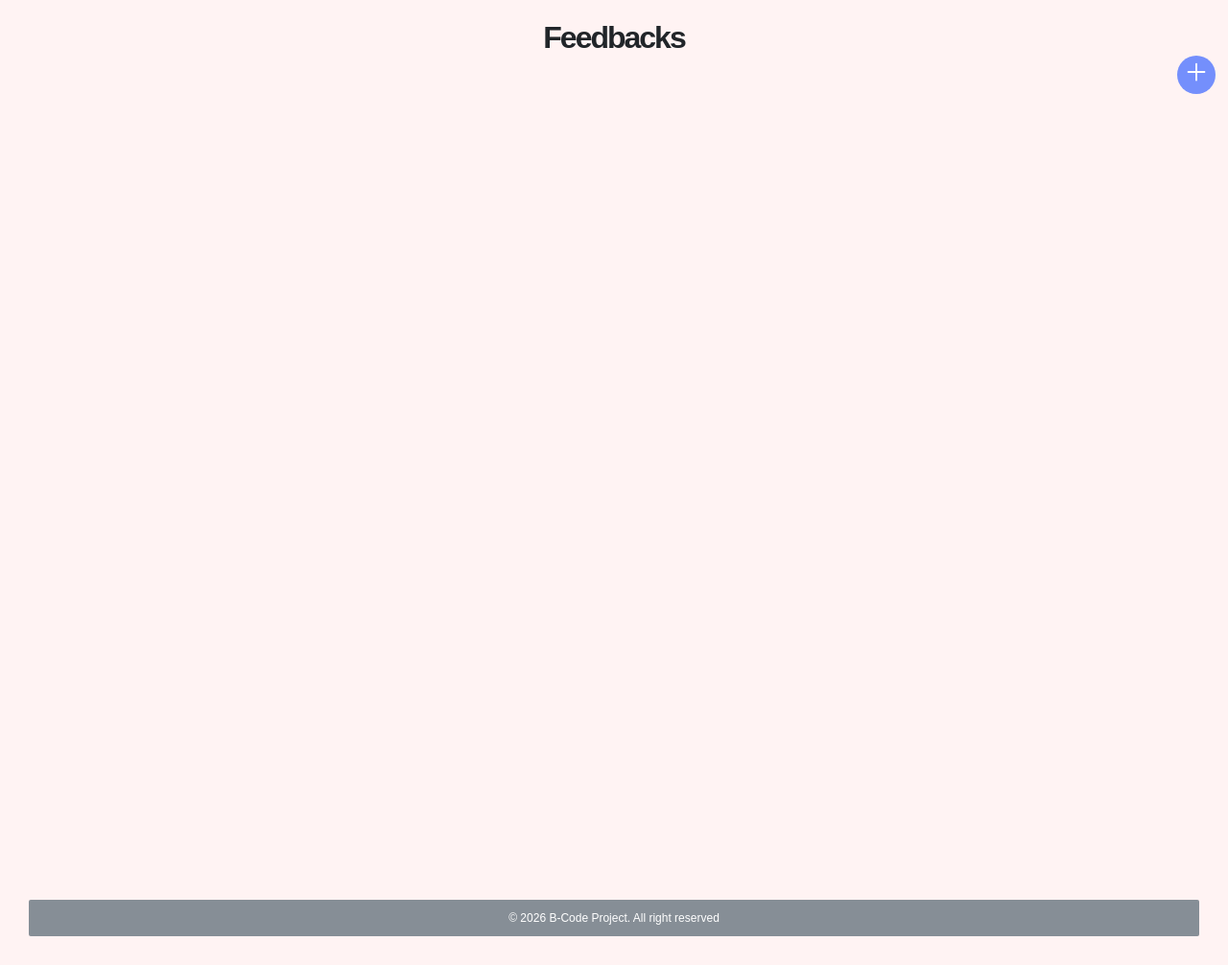
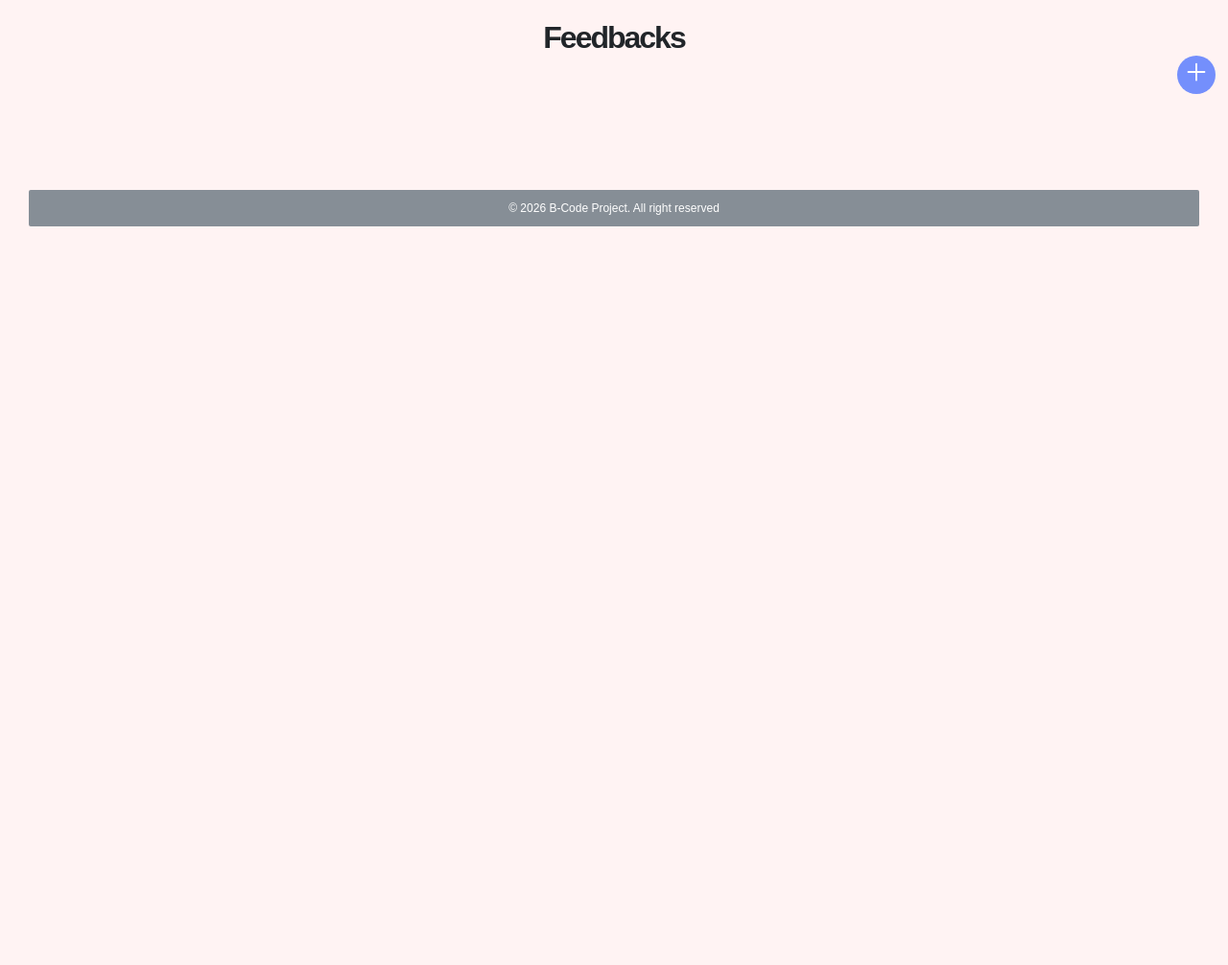
Before and after one commit to meribehenry/B-Social-, a Flask app: page /feedback/view_feedbacks in a window 1280 px wide. Shown: the part 80-1086 px from the top of the page at 96% size. After the commit the page ends 316 px from the top, so only its background shows below. Run offline with Flask 3, Linux system fonts and the light colour scheme; data that the repository does not hold is empty.

Commit message:
Fixed the footer bug

```diff
--- a/app/feedback/route.py
+++ b/app/feedback/route.py
@@ -38,6 +38,6 @@ def delete_feedback(feedback_id):
 
 @feedback.route("/view_feedbacks")
 def view_feedbacks():
-    page = request.args.get("page", 1)
+    page = request.args.get("page", 1, type=int)
     feedbacks = Feedback.query.order_by(Feedback.date.desc()).paginate(per_page=20, page=page)
     return render_template("feedback/view_feedbacks.html", feedbacks=feedbacks, title="View Feedbacks")
--- a/app/static/css/feedback/style.css
+++ b/app/static/css/feedback/style.css
@@ -84,10 +84,10 @@
     justify-content: center;
     padding: 1rem 2rem ;
     margin-bottom: 1rem;
-    height: 100vh;
+    height: auto;
 }
 .view-feedbacks {
-    height: 100vh;
+    height: auto;
 }
 
 .writer_username {
@@ -98,3 +98,7 @@
 .feedback-heading {
     text-align: center;
 }
+
+.feedback-pagination-space {
+    margin-top: 3rem;
+}
--- a/app/static/css/main/style.css
+++ b/app/static/css/main/style.css
@@ -133,6 +133,8 @@ body{
     max-width: 1300px;
     margin: 0 auto;
     width: 98%;
+    max-height: 1000rem;
+    margin-bottom: 2rem;
 }
 
 h1, h2, h3, h4, h5 {
@@ -502,6 +504,10 @@ ul {
 /* -------------------SECTIONS------------------------- */
 
 /* -----------NAVBAR------------ */
+.navbar-container {
+   width: auto;
+}
+
 .navbar {
     display: flex;
     flex-direction: row;
--- a/app/static/css/profile/style.css
+++ b/app/static/css/profile/style.css
@@ -56,7 +56,7 @@
 }
 
 .view-profile-container {
-    height: 100vh;
+    min-height: 100vh;
 }
 
 .profile-section {
@@ -111,7 +111,7 @@
     display: grid;
     justify-items: center;
     align-items: start;
-    height: 100vh;
+    min-height: 100vh;
 }
 
 .edit-profile {
--- a/app/templates/base.html
+++ b/app/templates/base.html
@@ -10,7 +10,8 @@
 <body>
     <div class="container">
         <header>
-            <nav class="navbar">
+            <nav class="navbar-container">
+                <div class="navbar">
                     {% if current_user.is_anonymous %}
                         <div class="navbar-left">
                             <a href="{{url_for('main.landing_page')}}"><img class="logo-md" src="{{url_for('static', filename='images/logo.png')}}" alt="Logo"></a>
@@ -39,6 +40,7 @@
                         </div>
 
                     {% endif %}
+                </div>
             </nav>
         </header>
 
@@ -62,5 +64,6 @@
         {% include "components/footer.html" %}
 
 
+
 </body>
 </html>
--- a/app/templates/feedback/view_feedbacks.html
+++ b/app/templates/feedback/view_feedbacks.html
@@ -23,7 +23,7 @@
 
 
             <!-- PAGINATION AREA -->
-            <div class="pagination-area">
+            <div class="pagination-area feedback-pagination-space">
                 {{ render_pagination.render_pagination(feedbacks, "feedback.view_feedbacks")}}
             </div>
         </div>
--- a/app/templates/posts/view_post.html
+++ b/app/templates/posts/view_post.html
@@ -29,7 +29,7 @@
         </section>
 
     <!-- PAGINATION AREA -->
-        <div>
+        <div class="view-post-comments-pagination">
             {% for page_num in comments.iter_pages(left_edge=1, left_current=2, right_edge=2, right_current=2) %}
                 {% if page_num == comments.page %}
                     <a class="paginate-btn paginate-btn-current" href="{{url_for('posts.view_post', post_public_id=post.public_id, page=page_num)}}">{{ page_num}}</a>
```
Also changed, not shown: app/static/css/post/style.css (+9 -4 lines), app/templates/main/home.html (indentation only). Lines whose indentation alone changed are shown as unchanged.
